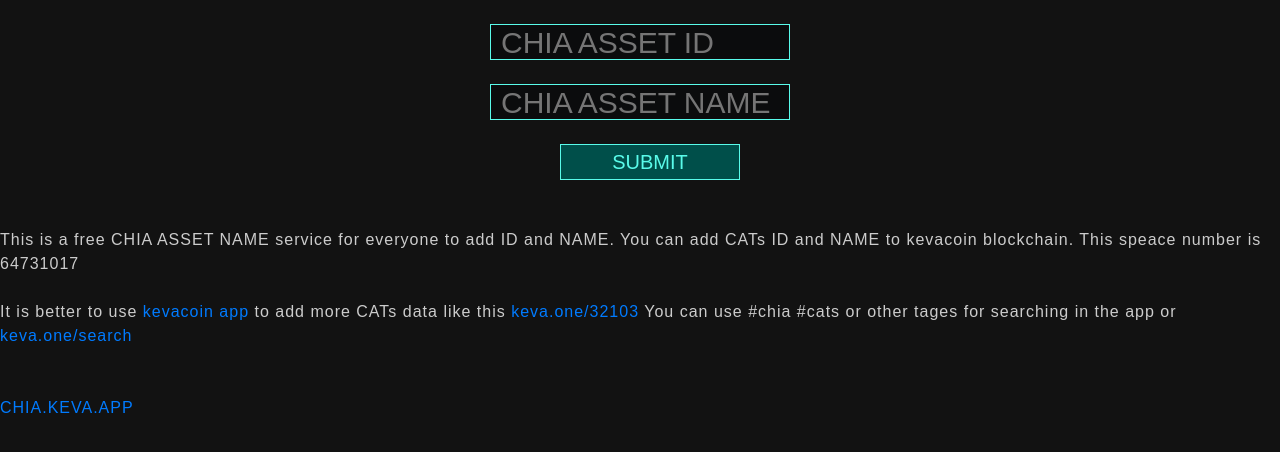
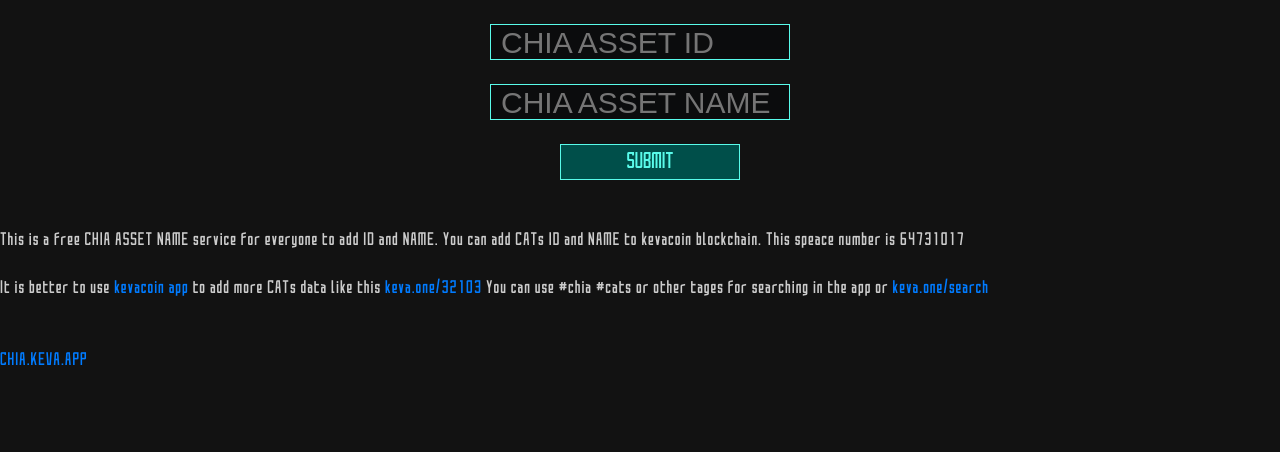
Before and after one commit to chia-toolkit/chia.keva.app, a PHP site: page /dream.php in a window 1280 px wide. Shown: the top 452 px of the page. Run offline with PHP 8.4, Linux system fonts and the light colour scheme; data that the repository does not hold is empty.

Commit message:
sao font

```diff
--- a/shop/css/style.css
+++ b/shop/css/style.css
@@ -1,12 +1,12 @@
-
+@font-face {font-family: saoui-regular;src: url('../fonts/SAOUI-Regular.otf');}
 
 html {
-    font-family: coda_regular, arial, helvetica, sans-serif;
+    font-family: saoui-regular;
 }
 
 body{
     background-color: #121212;
-    font-family: coda_regular, arial, helvetica, sans-serif;
+    font-family: saoui-regular;
 	letter-spacing:1px;
 }
 
@@ -28,7 +28,7 @@ hr {
     border-right: solid 3px rgba(0,255,0,.75);
     white-space: nowrap;
     overflow: hidden;
-    font-family: coda_regular, arial, helvetica, sans-serif;
+    font-family: saoui-regular;
 font-color: #28f428;
 }
 
```
Also changed, not shown: shop/index.php (+2 -2 lines), shop/fonts/SAOUI-Bold.otf (added), shop/fonts/SAOUI-Regular.otf (added), shop/fonts/SAOUITT-Bold.ttf (added), shop/fonts/SAOUITT-Regular.ttf (added).
